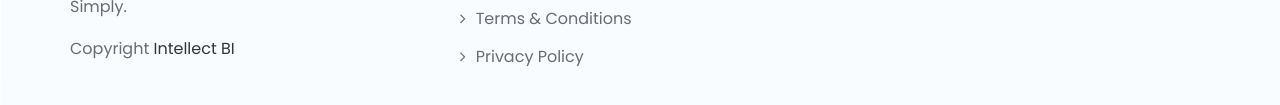
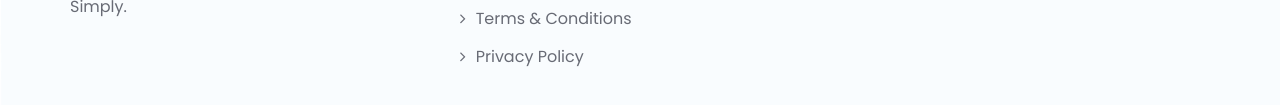
Before and after one commit to pureviz/pureviz.github.io, a plain HTML site: page gallery.html in a window 1280 px wide. Shown: the part 2303-2408 px from the top of the page. Drawn offline with Linux system fonts and the light colour scheme.

Commit message:
Update gallery.html

```diff
--- a/gallery.html
+++ b/gallery.html
@@ -152,7 +152,7 @@
                         <img src="images/dark-logo.png" style="height:30px;" alt="">
                         <div class="space-10"></div>
                         <p>Turn creative ideas into<br> super-fast Power BI visuals. <br>Simply.</p>
-                        <div class="copyright">Copyright <a href="https://intellectbi.com/">Intellect BI</a></div>
+
                     </div>
                 </div>
                  <div class="col-xs-12 col-sm-4">
```
